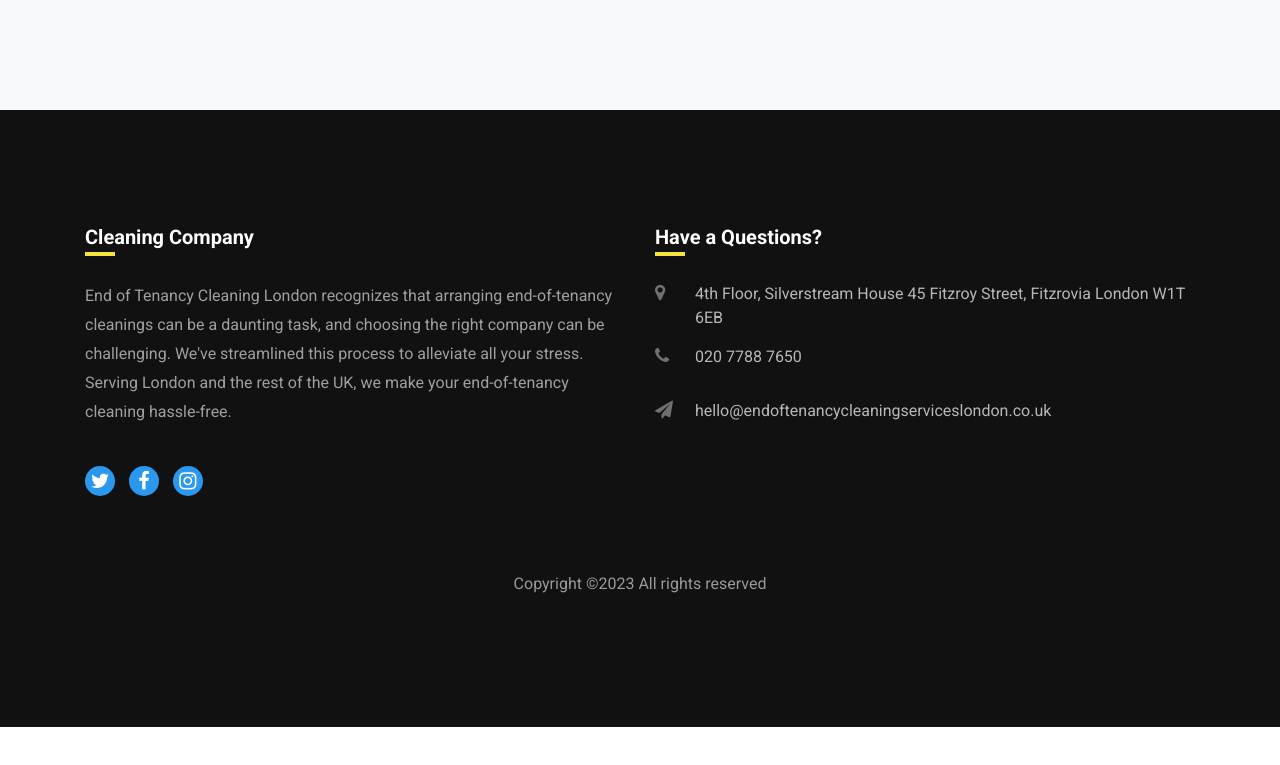
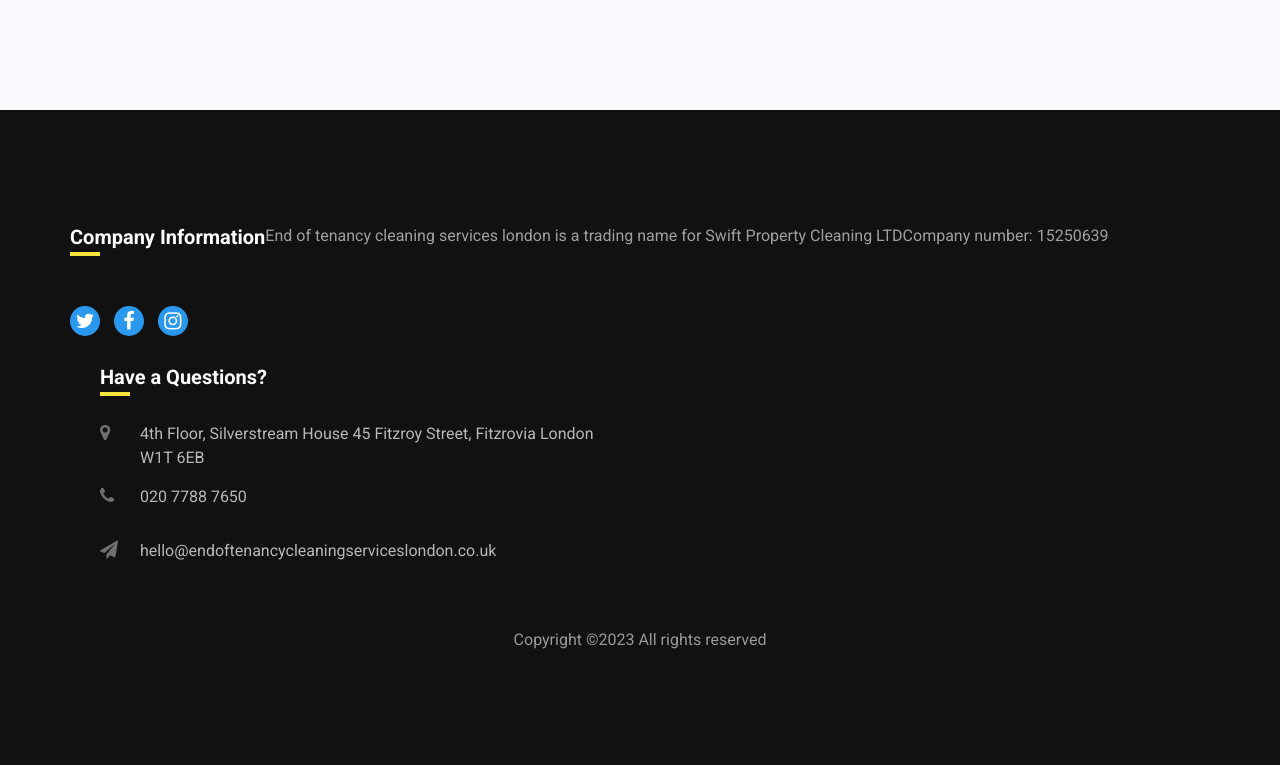
Before and after one commit to shar27/endoftenancycleaning, a plain HTML site: page contact.html in a window 1280 px wide. Shown: the part 1941-2706 px from the top of the page. Before the commit the page ends 2668 px from the top, so only its background shows below. Drawn offline with nearby package versions, Linux system fonts and the light colour scheme; some packages are replaced by stand-ins of ours.

Commit message:
company info

```diff
--- a/contact.html
+++ b/contact.html
@@ -151,12 +151,13 @@
     <footer class="footer ftco-section">
 		<div class="container">
 			<div class="row">
-				<div class="col-md-6 col-lg-6 mb-4 mb-md-0">
-					<h2 class="footer-heading">Cleaning Company</h2>
-<p>
-End of Tenancy Cleaning London recognizes that arranging end-of-tenancy cleanings can be a daunting task, and choosing the right company can be challenging. We've streamlined this process to alleviate
-all your stress. Serving London and the rest of the UK, we make your end-of-tenancy cleaning hassle-free.
-</p>
+				<h2 class="footer-heading">Company Information</h2>
+				<p>
+					End of tenancy cleaning services london is a trading name for Swift Property Cleaning LTD
+				</p>
+				<p>Company number:
+					15250639
+					</p>
 					<ul class="ftco-footer-social list-unstyled float-md-left float-lft mt-4">
 		  <li class="ftco-animate"><a href="#"><span class="fa fa-twitter"></span></a></li>
 		  <li class="ftco-animate"><a href="#"><span class="fa fa-facebook"></span></a></li>
```
Also changed, not shown: about.html (+8 -6 lines), ceeed92f-4eee-4a66-85a7-c6e8b57e2c10.html (added, +1 -0 lines), index.html (+8 -4 lines).
